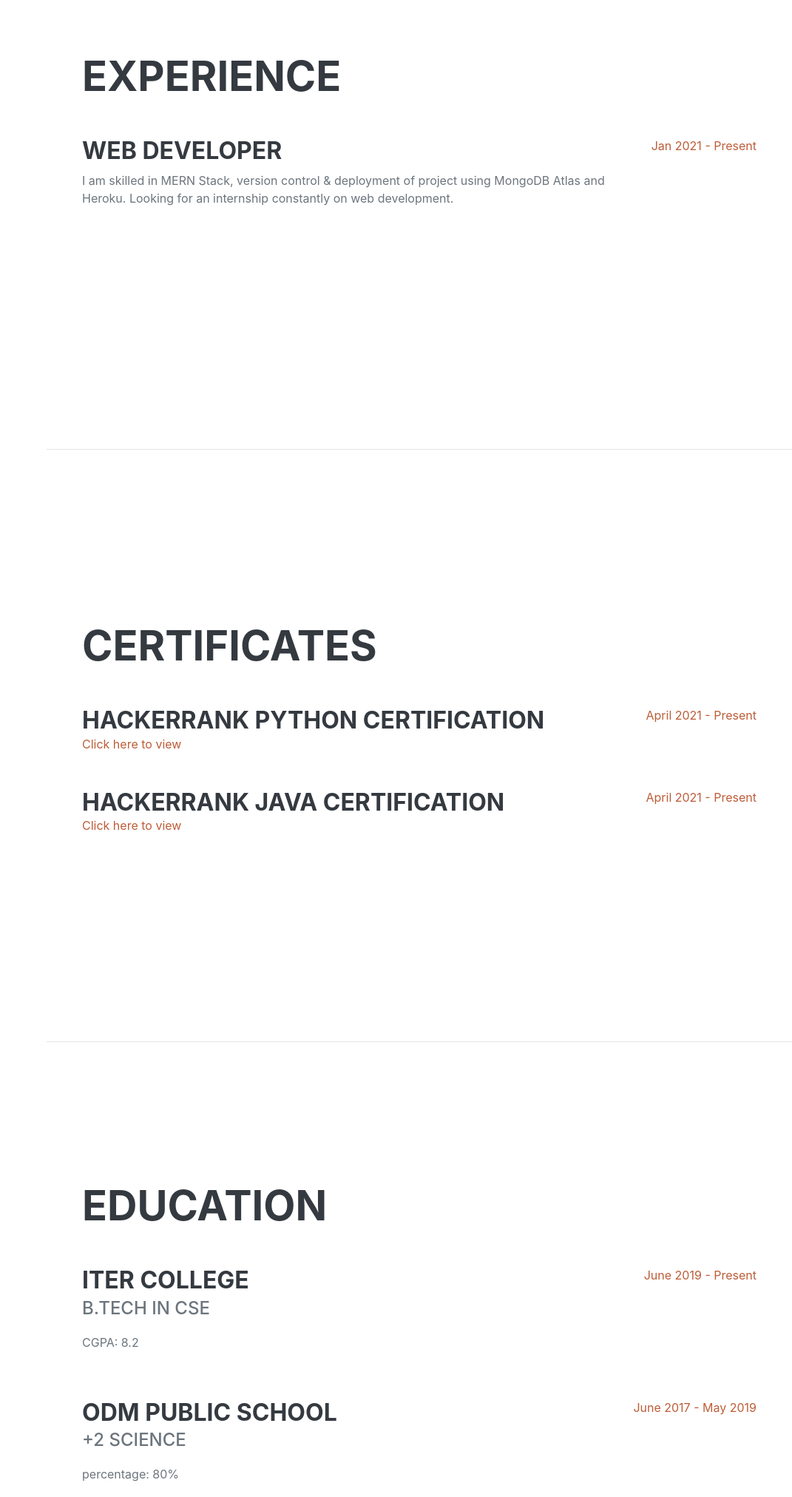
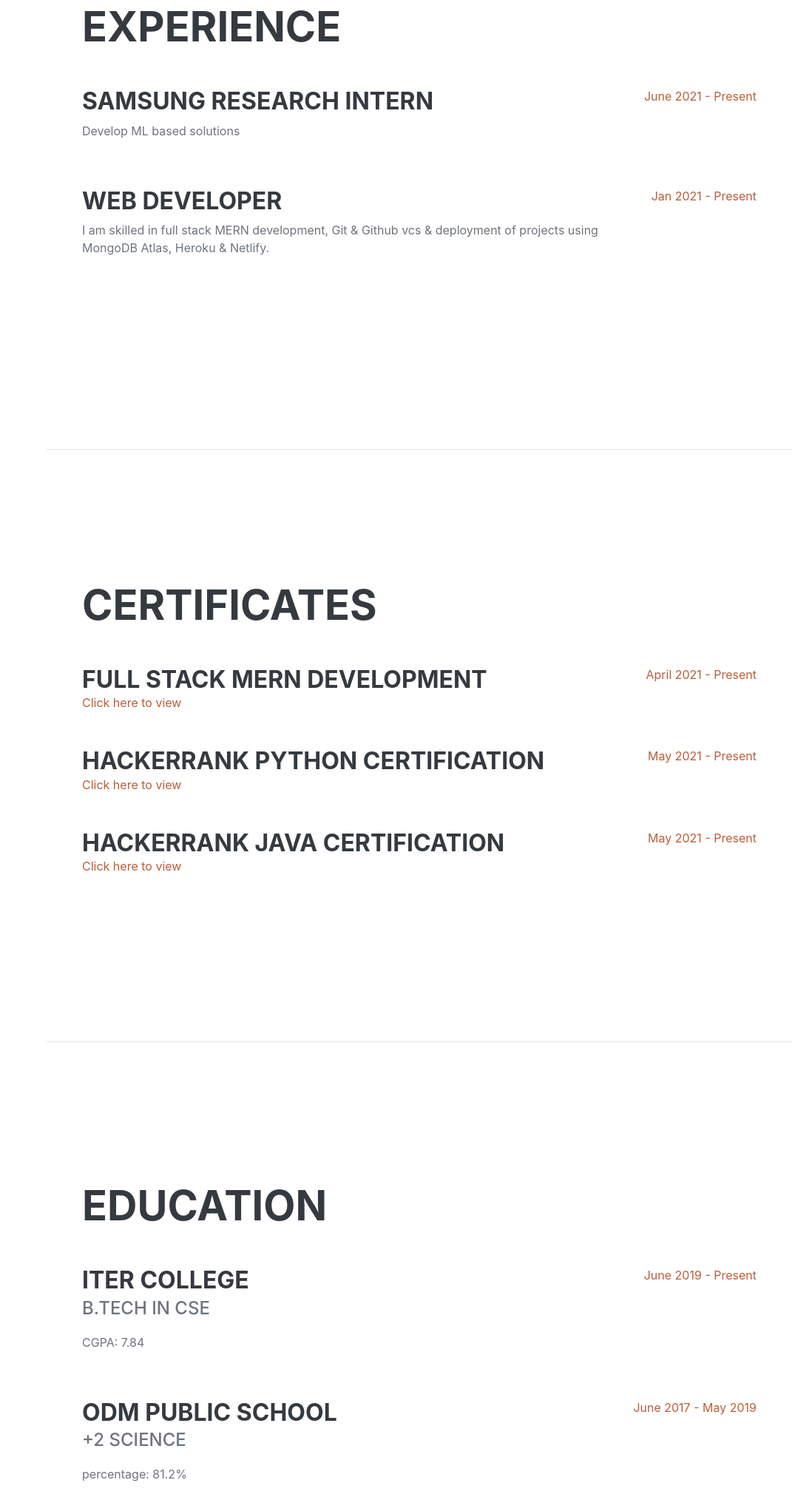
Before and after one commit to ayush-sys/portfolio, a plain HTML site: page index.html in a window 1280 px wide. Shown: the part 994-3018 px from the top of the page at 74% size, without its empty margins (209-1280 px from the left). Drawn offline with nearby package versions, Linux system fonts and the light colour scheme; a web font is replaced by a local one.

Commit message:
Edited index file

```diff
--- a/index.html
+++ b/index.html
@@ -77,8 +77,16 @@
                     <h2 class="mb-5">Experience</h2>
                     <div class="d-flex flex-column flex-md-row justify-content-between mb-5">
                         <div class="flex-grow-1">
+                            <h3 class="mb-0">Samsung Research Intern</h3>
+                            <p class="mt-2">Develop ML based solutions</p>
+                        </div>
+                        <div class="flex-shrink-0"><span class="text-primary">June 2021 - Present</span></div>
+                    </div>
+
+                    <div class="d-flex flex-column flex-md-row justify-content-between mb-5">
+                        <div class="flex-grow-1">
                             <h3 class="mb-0">Web Developer</h3>
-                            <p class="mt-2">I am skilled in MERN Stack, version control & deployment of project using MongoDB Atlas and Heroku. Looking for an internship constantly on web development.</p>
+                            <p class="mt-2">I am skilled in full stack MERN development, Git & Github vcs & deployment of projects using MongoDB Atlas, Heroku & Netlify.</p>
                         </div>
                         <div class="flex-shrink-0"><span class="text-primary">Jan 2021 - Present</span></div>
                     </div>
@@ -93,17 +101,24 @@
                     <h2 class="mb-5">Certificates</h2>
                     <div class="d-flex flex-column flex-md-row justify-content-between mb-5">
                         <div class="flex-grow-1">
+                            <h3 class="mb-0">Full Stack MERN development</h3>
+                            <a class="mt-2" href="https://www.udemy.com/certificate/UC-330fadda-adf6-4107-8617-a072106adafd/">Click here to view</a>
+                        </div>
+                        <div class="flex-shrink-0"><span class="text-primary">April 2021 - Present</span></div>
+                    </div>
+                    <div class="d-flex flex-column flex-md-row justify-content-between mb-5">
+                        <div class="flex-grow-1">
                             <h3 class="mb-0">HackerRank Python certification</h3>
                             <a class="mt-2" href="https://www.hackerrank.com/certificates/962c3d33ba42">Click here to view</a>
                         </div>
-                        <div class="flex-shrink-0"><span class="text-primary">April 2021 - Present</span></div>
+                        <div class="flex-shrink-0"><span class="text-primary">May 2021 - Present</span></div>
                     </div>
                     <div class="d-flex flex-column flex-md-row justify-content-between mb-5">
                         <div class="flex-grow-1">
                             <h3 class="mb-0">HackerRank Java certification</h3>
                             <a class="mt-2" href="https://www.hackerrank.com/certificates/11c8a539355e">Click here to view</a>
                         </div>
-                        <div class="flex-shrink-0"><span class="text-primary">April 2021 - Present</span></div>
+                        <div class="flex-shrink-0"><span class="text-primary">May 2021 - Present</span></div>
                     </div>
                 </div>
             </section>
@@ -118,7 +133,7 @@
                         <div class="flex-grow-1">
                             <h3 class="mb-0">ITER college</h3>
                             <div class="subheading mb-3">B.tech in CSE</div>
-                            <p>CGPA: 8.2</p>
+                            <p>CGPA: 7.84</p>
                         </div>
                         <div class="flex-shrink-0"><span class="text-primary">June 2019 - Present</span></div>
                     </div>
@@ -126,7 +141,7 @@
                         <div class="flex-grow-1">
                             <h3 class="mb-0">ODM Public School</h3>
                             <div class="subheading mb-3">+2 Science</div>
-                            <p>percentage: 80%</p>
+                            <p>percentage: 81.2%</p>
                         </div>
                         <div class="flex-shrink-0"><span class="text-primary">June 2017 - May 2019</span></div>
                     </div>
@@ -160,10 +175,6 @@
                         </li>
                         <li>
                             <span class="fa-li"><i class="fas fa-check"></i></span>
-                            Cross Browser Testing & Debugging
-                        </li>
-                        <li>
-                            <span class="fa-li"><i class="fas fa-check"></i></span>
                             Cross Functional Teams
                         </li>
                         <li>
@@ -172,11 +183,11 @@
                         </li>
                         <li>
                             <span class="fa-li"><i class="fas fa-check"></i></span>
-                            Agile Development & Scrum
+                            Cloud Deployment
                         </li>
                         <li>
                             <span class="fa-li"><i class="fas fa-check"></i></span>
-                            Cloud Deployment
+                            Machine learning
                         </li>
                     </ul>
                 </div>
@@ -188,8 +199,8 @@
             <section class="resume-section" id="interests">
                 <div class="resume-section-content">
                     <h2 class="mb-5">Interests</h2>
-                    <p>Apart from being a web developer, I enjoy most of my time exploring different cities & their foods.</p>
-                    <p class="mb-0">When forced indoors, I follow a number of sci-fi and fantasy genre movies and I spend a large amount of time exploring the latest technology advancements in the world.</p>
+                    <p>Apart from being a Web Developer & Machine learning enthusiast, I spend most of my time in gaming.</p>
+                    <p class="mb-0">When forced indoors, I follow a number of sci-fi and fantasy genre movies.</p>
                 </div>
             </section>
             <hr class="m-0" />
```
